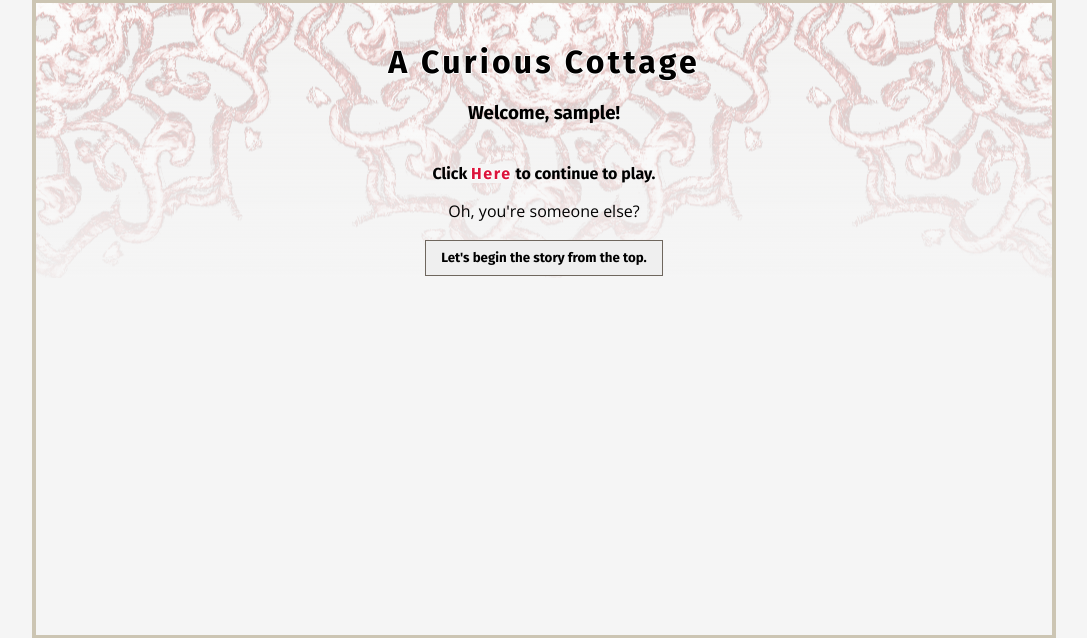
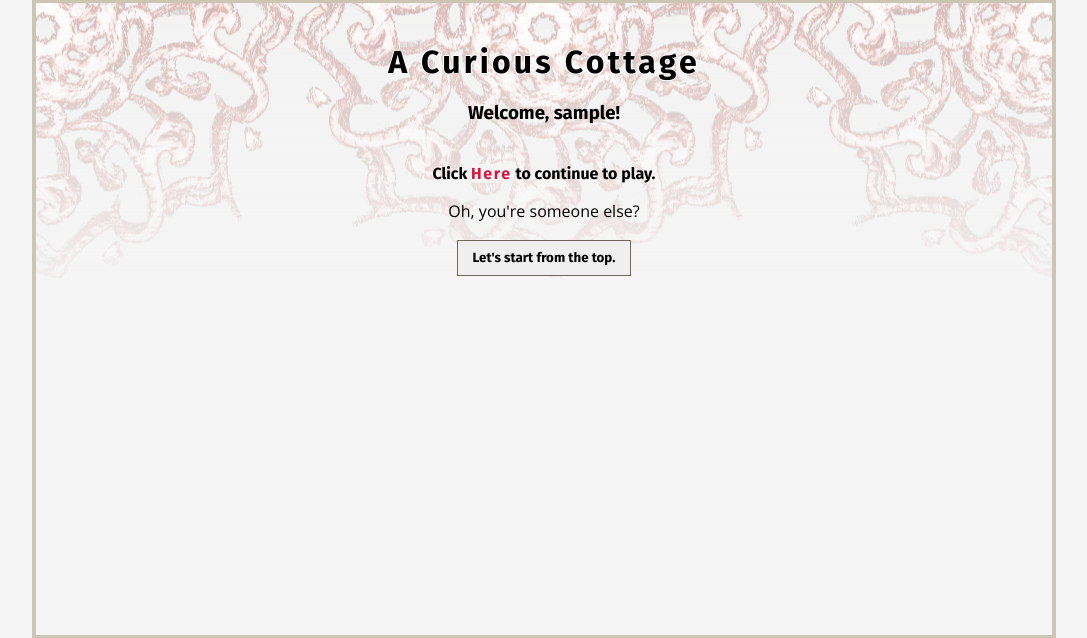
Before and after one commit to nuagesdencre/CI_PracticalPython, a Flask app: page / in a window 1280 px wide. Shown: the part 83-721 px from the top of the page, without its empty margins (96-1183 px from the left). Run offline with Flask 2, Linux system fonts and the light colour scheme; the visitor is signed in with stand-in values (Sample User, id 1).

Commit message:
refactoring story

```diff
--- a/templates/index.html
+++ b/templates/index.html
@@ -8,7 +8,7 @@
 
             <p> Oh, you're someone else?</p>
             <form action="{{ url_for('drop') }}">
-                <input type="submit" class="btns" value="Let's begin the story from the top.">
+                <input type="submit" class="btns" value="Let's start from the top.">
             </form>
         {% else %}
             <form action="{{ url_for('play') }}">
--- a/templates/story/part3.html
+++ b/templates/story/part3.html
@@ -102,11 +102,11 @@
         <p><img src="{{ url_for('static', filename='img/note2.png') }}" alt="How tricky"></p>
 
     </div>
-    <p>
+
     <form name="part3" action="{{ url_for('final') }}">
         <input type="submit" class="btns" name="part3_opt1" value="You have a good idea where to find the 'treasure'">
     </form>
-    </p>
+
 
 
     <hr>
--- a/templates/story/story.html
+++ b/templates/story/story.html
@@ -57,10 +57,11 @@
         <p>
             The McMillans ask for your help deciphering the poem. You decide to help them with the riddle and tag along
             to look at the house.
+        </p>
         <form action="{{ url_for('part1') }}">
             <input type="submit" class="btns" value="Let's go!">
         </form>
-        </p>
+
     </div>
 
 
```
Also changed, not shown: templates/story/part2.html (+5 -7 lines).
